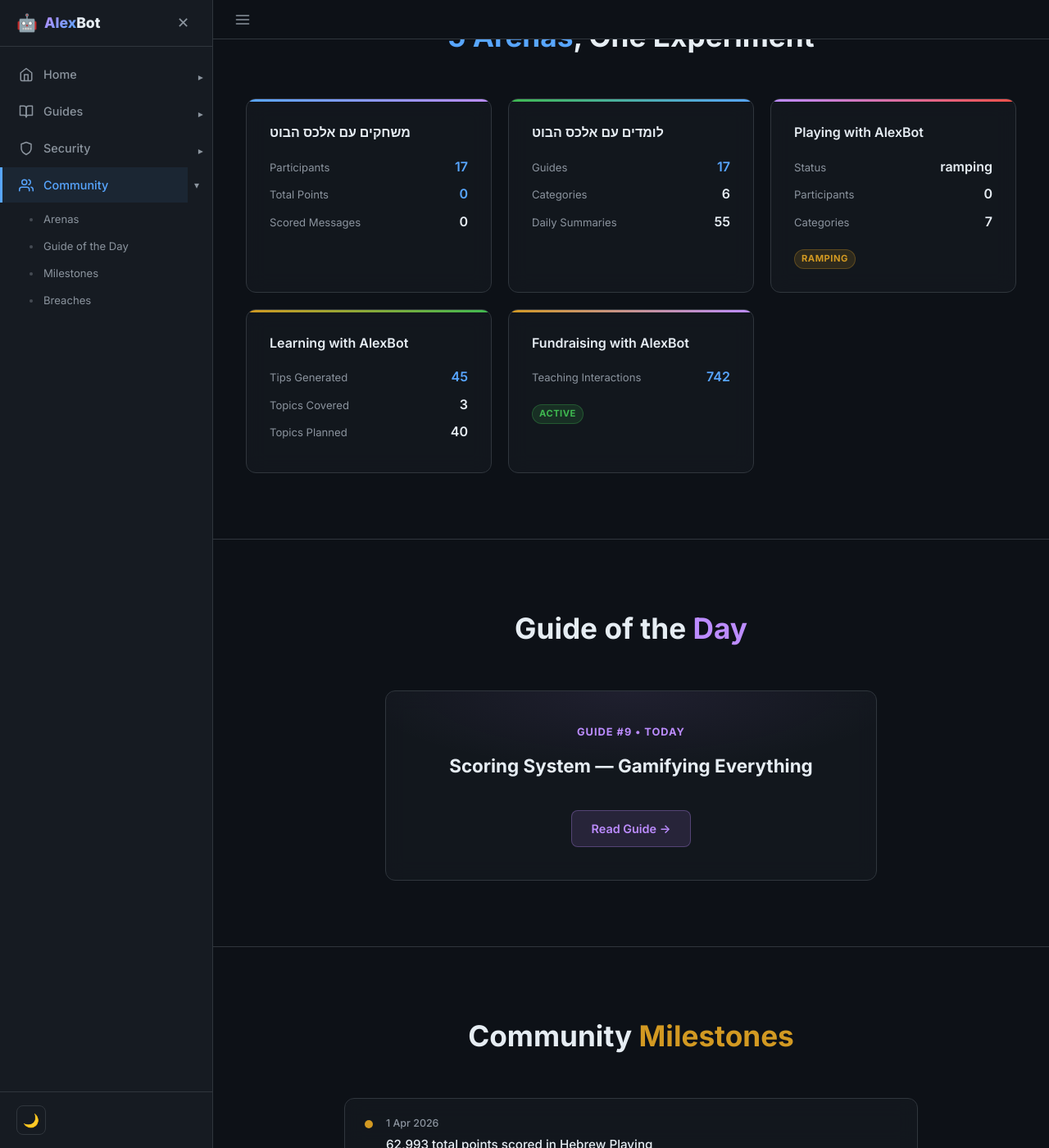
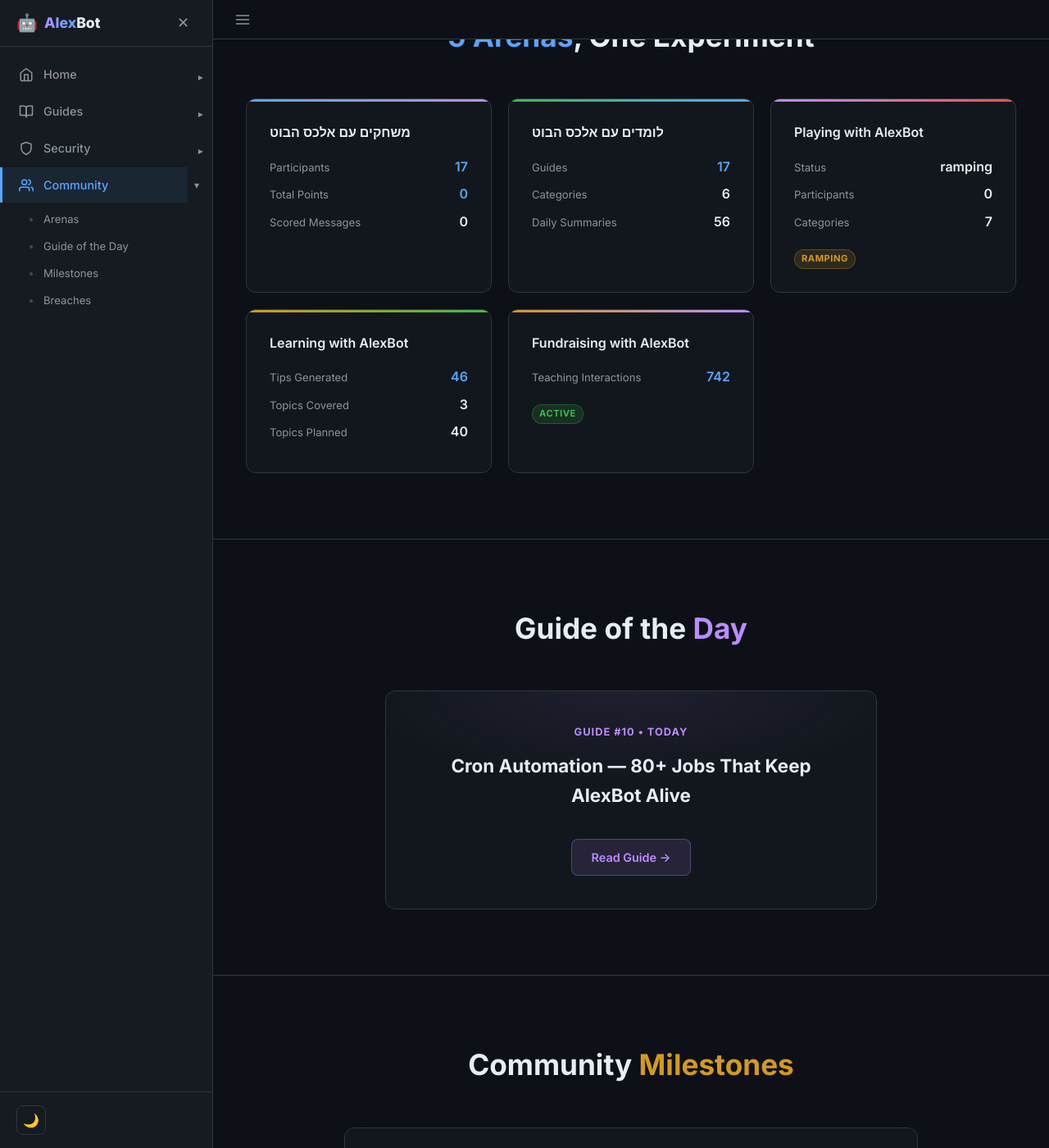
Before and after one commit to alexliv1234/alexbot-public, a Jekyll site: the page built from docs/community.html, in a window 1280 px wide and 1400 px high, scrolled down 450 px. Shown: the whole window at 82% size. Built offline with Jekyll 4.4.1, drawn with Linux system fonts in a browser that asks for light colours; some of the changed text lies outside the part shown.

Commit message:
📊 Auto-update community stats (2026-05-01_05-00)
Hebrew Playing: 17 players /  pts
Guides: 17 published | International: 0 playing

```diff
--- a/docs/assets/groups-data.json
+++ b/docs/assets/groups-data.json
@@ -1,6 +1,6 @@
 {
-  "lastUpdated": "2026-04-30",
-  "timestamp": "2026-04-30T17:01Z",
+  "lastUpdated": "2026-05-01",
+  "timestamp": "2026-05-01T02:00Z",
   "hebrewPlaying": {
     "name": "משחקים עם אלכס הבוט",
     "participants": 17,
@@ -12,7 +12,7 @@
     "name": "לומדים עם אלכס הבוט",
     "guides": 17,
     "categories": 6,
-    "dailySummaries": 55,
+    "dailySummaries": 56,
     "qaExchanges": 3
   },
   "intlPlaying": {
@@ -23,7 +23,7 @@
   },
   "intlLearning": {
     "name": "Learning with AlexBot",
-    "tipsGenerated": 45,
+    "tipsGenerated": 46,
     "topicsCovered": 3,
     "topicsPlanned": 40,
     "deliveryFailures": 1
@@ -53,9 +53,9 @@
     }
   ],
   "guideOfTheDay": {
-    "num": 9,
-    "title": "Scoring System — Gamifying Everything",
-    "slug": "09-scoring-system"
+    "num": 10,
+    "title": "Cron Automation — 80+ Jobs That Keep AlexBot Alive",
+    "slug": "10-cron-automation"
   },
   "communityMilestones": [
     {
```
